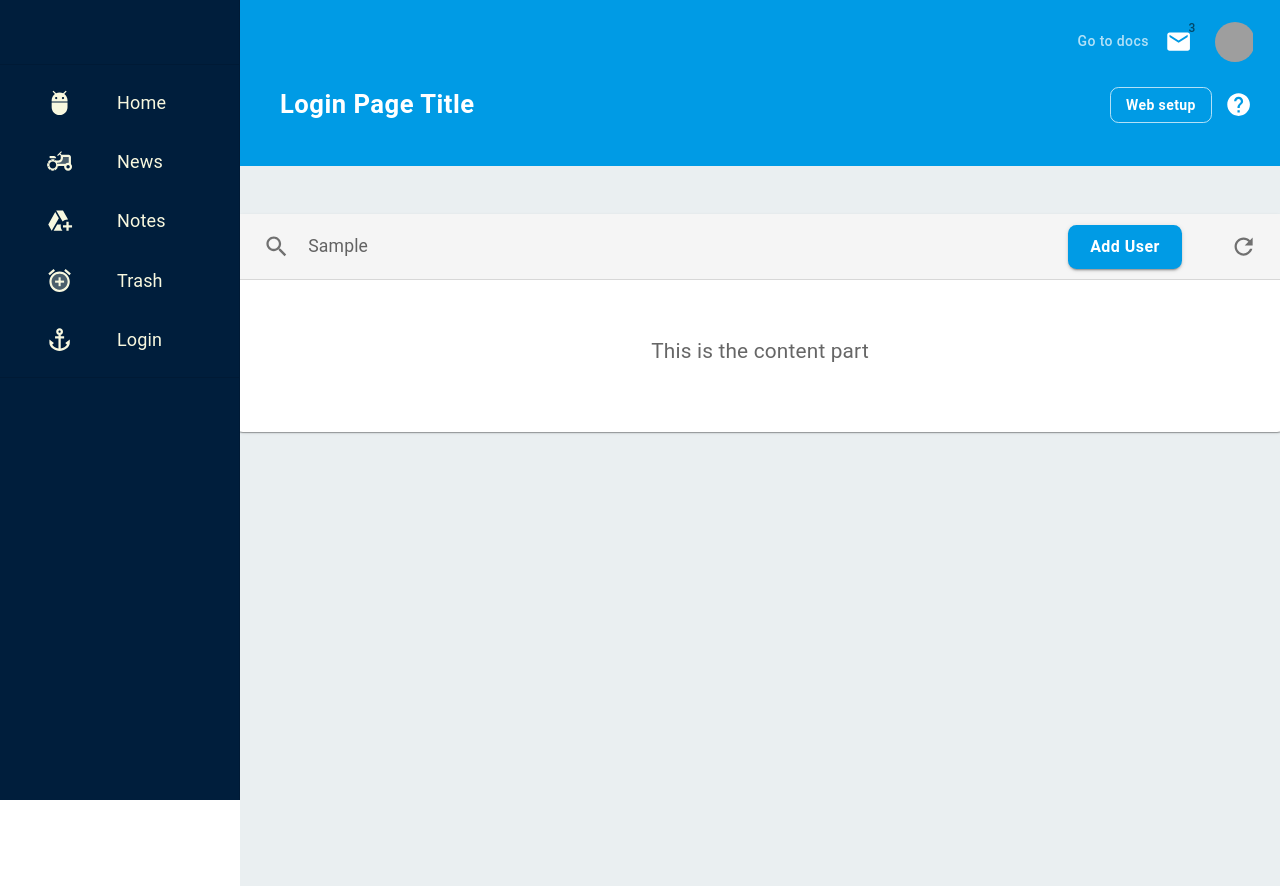
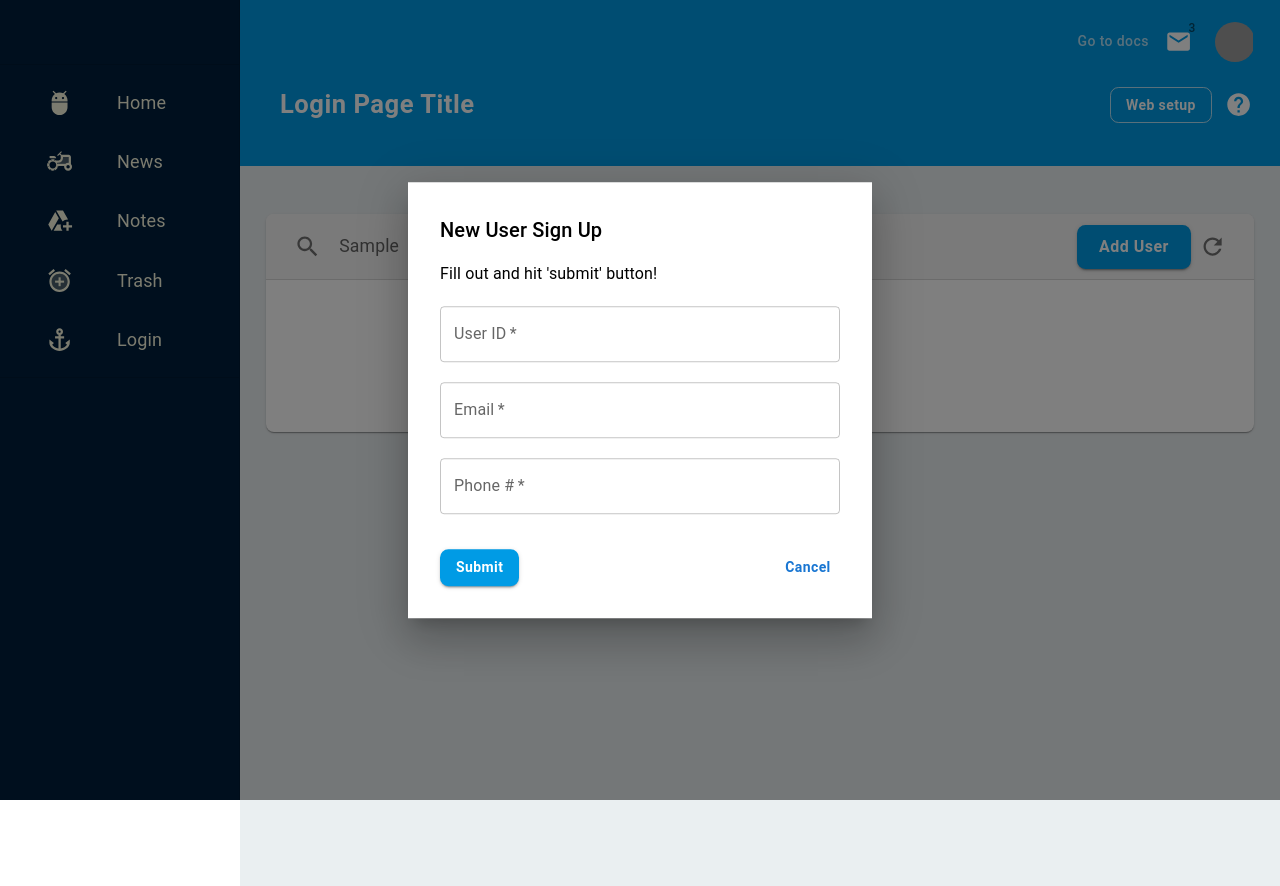
Before and after one commit to Codenotlate/MUIv5, a React (Create React App) app in the folder muiv5/: page /pathLogin in a window 1280 px wide. Both pictures are taken after typing "Sample" into the empty fields and a click on the button "Add User". Built offline with nearby package versions, Linux system fonts and the light colour scheme; grey boxes are pictures that could not be loaded.

Commit message:
Form Basic validation setup using yup and useForm hook

```diff
--- a/muiv5/package.json
+++ b/muiv5/package.json
@@ -5,6 +5,7 @@
   "dependencies": {
     "@emotion/react": "^11.10.5",
     "@emotion/styled": "^11.10.5",
+    "@hookform/resolvers": "^2.9.11",
     "@mui/icons-material": "^5.11.0",
     "@mui/system": "^5.11.2",
     "@testing-library/jest-dom": "^5.16.5",
@@ -12,9 +13,11 @@
     "@testing-library/user-event": "^13.5.0",
     "react": "^18.2.0",
     "react-dom": "^18.2.0",
+    "react-hook-form": "^7.43.2",
     "react-router-dom": "^6.6.1",
     "react-scripts": "5.0.1",
-    "web-vitals": "^2.1.4"
+    "web-vitals": "^2.1.4",
+    "yup": "^1.0.0"
   },
   "scripts": {
     "start": "react-scripts start",
--- /dev/null
+++ b/muiv5/src/components/NewUserModal/NewUserModal.js
@@ -0,0 +1,95 @@
+import React from 'react'
+import TextField from '@mui/material/TextField';
+import Box from '@mui/material/Box'
+import { useForm } from 'react-hook-form';
+import { yupResolver } from '@hookform/resolvers/yup';
+import * as yup from 'yup';
+
+import BasicModal from '../common/BasicModal/BasicModal'
+
+
+
+const NewUserModal=({ open, handleClose }) => {
+    const modalStyles={
+        inputFields: {
+            display: 'flex',
+            flexDirection: 'column',
+            marginTop: '20px',
+            marginBottom: '15px',
+            '.MuiFormControl-root': {
+                marginBottom: '20px',
+            },
+        },
+    };
+
+    const phoneRegExp=/^((\\+[1-9]{1,4}[ \\-]*)|(\\([0-9]{2,3}\\)[ \\-]*)|([0-9]{2,4})[ \\-]*)*?[0-9]{3,4}?[ \\-]*[0-9]{3,4}?$/;
+
+    const validationSchema=yup
+        .object()
+        .shape({
+            userId: yup.string()
+                .required("User ID is required.")
+                .min(4, "User ID must be at least 4 characters"),
+            email: yup.string()
+                .required("Email is required.")
+                .email('Email is not valid.'),
+            phoneNumber: yup.string()
+                .matches(phoneRegExp, "Phone number is not valid"),
+        });
+
+    const { register, handleSubmit, formState: { errors } }=useForm({ resolver: yupResolver(validationSchema) });
+
+    const addUser=(data) => {
+        console.log(data);
+        handleClose();
+    }
+
+
+    const getContent=() => {
+        return (
+            <Box sx={modalStyles.inputFields}>
+                <TextField
+                    label="User ID"
+                    variant="outlined"
+                    required
+                    error={errors.userId? true:false}
+                    helperText={errors.userId?.message}
+                    {...register('userId')}
+                />
+
+                <TextField
+                    label="Email"
+                    variant="outlined"
+                    required
+                    error={errors.email? true:false}
+                    helperText={errors.email?.message}
+                    {...register('email')}
+                />
+                <TextField
+                    label="Phone #"
+                    variant="outlined"
+                    required
+                    error={errors.phoneNumber? true:false}
+                    helperText={errors.phoneNumber?.message}
+                    {...register('phoneNumber')}
+                />
+            </Box>
+        )
+    }
+
+
+
+    return (
+        <BasicModal
+            open={open}
+            handleClose={handleClose}
+            title="New User Sign Up"
+            subTitle="Fill out and hit 'submit' button!"
+            content={getContent()}
+            onSubmit={handleSubmit(addUser)}
+
+        />
+    )
+}
+
+export default NewUserModal
--- a/muiv5/src/components/common/BasicCard/BasicCard.js
+++ b/muiv5/src/components/common/BasicCard/BasicCard.js
@@ -4,7 +4,7 @@ import CardContent from '@mui/material/CardContent';
 
 const BasicCard=({ header, content }) => {
     const basicCardStyles={
-        width: '1050px',
+        width: '95%',
         position: 'absolute',
         left: '50%',
         transform: 'translateX(-50%)',
--- /dev/null
+++ b/muiv5/src/components/common/BasicModal/BasicModal.js
@@ -0,0 +1,54 @@
+import React from 'react'
+import Box from '@mui/material/Box';
+import Modal from '@mui/material/Modal';
+import Typography from '@mui/material/Typography';
+
+import CommonButton from '../CommonButton/CommonButton';
+import { modalStyles } from './styles';
+
+
+const BasicModal=({ open, handleClose, title, subTitle, content, onSubmit }) => {
+
+
+
+
+
+    return (
+        <div>
+            <Modal
+                open={open}
+                onClose={handleClose}
+            >
+                <Box sx={modalStyles.wrapper}>
+                    <Typography
+                        variant='h6'
+                        component='h2'
+                    >
+                        {title}
+                    </Typography>
+                    <Typography
+                        sx={{ mt: 2 }}
+                    >
+                        {subTitle}
+                    </Typography>
+
+
+                    {content}
+
+                    <Box sx={modalStyles.buttons}>
+                        <CommonButton variant="contained" onClick={onSubmit}>
+                            Submit
+                        </CommonButton>
+                        <CommonButton onClick={handleClose}>
+                            Cancel
+                        </CommonButton>
+                    </Box>
+                </Box>
+
+            </Modal>
+        </div>
+    );
+
+}
+
+export default BasicModal
--- /dev/null
+++ b/muiv5/src/components/common/BasicModal/styles.js
@@ -0,0 +1,19 @@
+export const modalStyles={
+    wrapper: {
+        display: 'flex',
+        flexDirection: 'column',
+        position: 'absolute',
+        top: '50%',
+        left: '50%',
+        transform: 'translate(-50%, -50%)',
+        width: 400,
+        bgcolor: 'background.paper',
+        // border: '2px solid #000',
+        boxShadow: 24,
+        p: 4,
+    },
+    buttons: {
+        display: 'flex',
+        justifyContent: 'space-between'
+    }
+};
--- a/muiv5/src/pages/Login/Login.js
+++ b/muiv5/src/pages/Login/Login.js
@@ -1,4 +1,4 @@
-import React from 'react'
+import React, { useState } from 'react'
 import BasicCard from '../../components/common/BasicCard/BasicCard'
 import SearchBar from '../../components/common/SearchBar/SearchBar'
 import Box from '@mui/material/Box';
@@ -9,23 +9,12 @@ import IconButton from '@mui/material/IconButton';
 
 import CommonButton from '../../components/common/CommonButton/CommonButton';
 import GridWrapper from '../../components/common/GridWrapper/GridWrapper';
+import NewUserModal from '../../components/NewUserModal/NewUserModal';
+import { cardHeaderStyles } from './styles';
 
 
 const Login=() => {
-    const cardHeaderStyles={
-        wrapper: {
-            display: 'flex',
-            alignItems: 'center',
-            justifyContent: 'space-between',
-            padding: '0px 20px',
-            height: '65px',
-            backgroundColor: '#f5f5f5',
-            borderBottom: '1px solid rgba(0, 0, 0, 0.12)'
-        },
-        addUserButton: {
-            fontSize: '1rem'
-        }
-    }
+    const [modalOpen, setModalOpen]=useState(false);
 
     const getHeader=() => {
         const handleSearch=(event) => {
@@ -33,7 +22,8 @@ const Login=() => {
         }
 
         const addUser=() => {
-            console.log('Add User Clicked!');
+            // console.log('Add User Clicked!');
+            setModalOpen(true)
         }
 
         return (
@@ -41,8 +31,13 @@ const Login=() => {
                 <SearchBar
                     placeholder='You can search something here...'
                     onChange={handleSearch}
-                    searchBarWidth='720px'
+                // searchBarWidth='720px'
                 />
+                <Box sx={{
+                    display: 'flex',
+                    alignItems: 'center',
+                    justifyContent: 'space-between',
+                }}>
                     <CommonButton
                         variant='contained'
                         onClick={addUser}
@@ -54,6 +49,7 @@ const Login=() => {
                     <IconButton>
                         <RefreshIcon />
                     </IconButton>
+                </Box>
             </Box>
         )
     }
@@ -72,9 +68,15 @@ const Login=() => {
         )
     }
 
+
+
     return (
         <GridWrapper>
             <BasicCard header={getHeader()} content={getContent()} />
+            <NewUserModal
+                open={modalOpen}
+                handleClose={() => setModalOpen(false)}
+            />
         </GridWrapper>
     )
 }
--- /dev/null
+++ b/muiv5/src/pages/Login/styles.js
@@ -0,0 +1,14 @@
+export const cardHeaderStyles={
+    wrapper: {
+        display: 'flex',
+        alignItems: 'center',
+        justifyContent: 'space-between',
+        padding: '0px 20px',
+        height: '65px',
+        backgroundColor: '#f5f5f5',
+        borderBottom: '1px solid rgba(0, 0, 0, 0.12)'
+    },
+    addUserButton: {
+        fontSize: '1rem'
+    }
+}
```
Also changed, not shown: 1 other file (tests, documents, lock files or other folders). Lines whose indentation alone changed are shown as unchanged.
